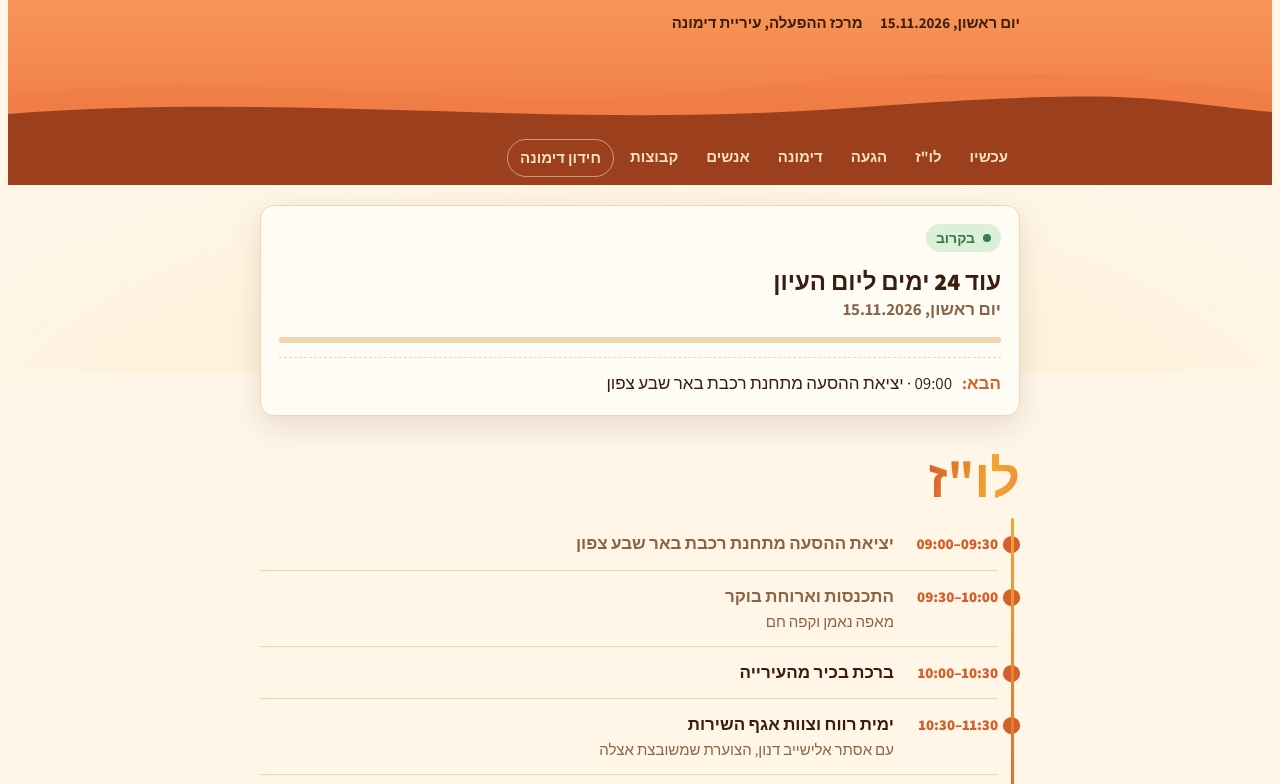
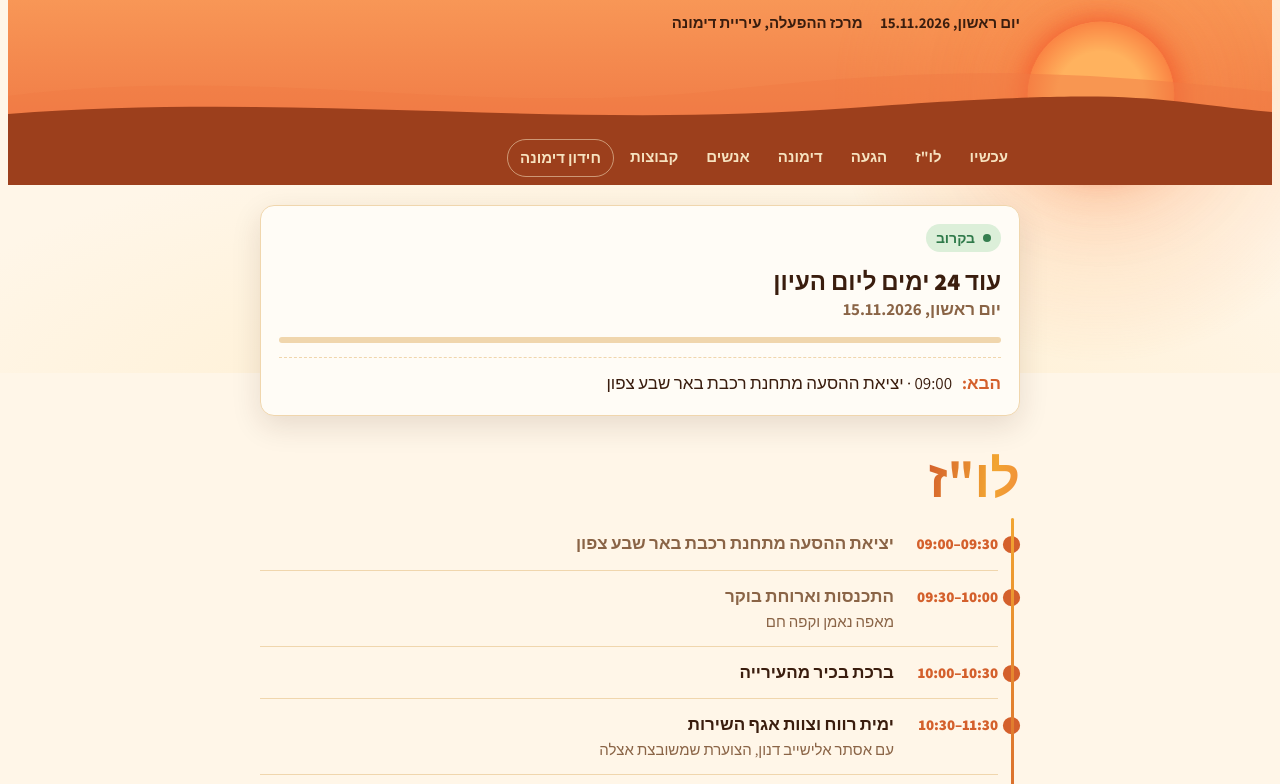
Before and after one commit to menashsoffer/Dimona_Muni, a website built with Vite: page index.html in a window 1280 px wide. Shown: the part 427-1211 px from the top of the page. Built offline with nearby package versions, Linux system fonts and the light colour scheme; animation ran at ten frames a second; a web font is replaced by a local one.

Commit message:
Scrolling sun on every page, remove the return shuttle card (#5)
* Remove the return shuttle card

Co-Authored-By: Claude Opus 5.5 (1M context) <noreply@anthropic.com>
Claude-Session: https://claude.ai/code/session_0198Wqs3sDvMEF5dwnSsTK2P

* Replace the hero arc with a sun that rises and sets as you scroll

The sun rises from behind the hero dunes on the right, climbs overhead mid-page
and sets low on the left, growing larger and redder near the horizon. It runs on
every page, sits behind the content, and stays still under reduced motion.

Co-Authored-By: Claude Opus 5.5 (1M context) <noreply@anthropic.com>
Claude-Session: https://claude.ai/code/session_0198Wqs3sDvMEF5dwnSsTK2P

---------

Co-authored-by: Claude <noreply@anthropic.com>

```diff
--- a/index.html
+++ b/index.html
@@ -12,10 +12,6 @@
 <body>
 <div class="skyfx" aria-hidden="true"></div>
 <header class="hero" dir="rtl">
-  <svg class="arc" viewBox="0 0 260 140" aria-hidden="true">
-    <path d="M10 130 A120 120 0 0 1 250 130" fill="none" stroke="currentColor" stroke-width="1.5" stroke-dasharray="3 6" opacity=".55"/>
-    <circle id="sun" cx="250" cy="130" r="14" fill="#fff3c4" stroke="currentColor" stroke-width="1.5"/>
-  </svg>
   <div class="in">
     <div class="lockup"><a href="index.html" class="partner"><img src="assets/logo-tzoarim.png" alt="צוערים לשלטון המקומי" class="lg-t"></a><a href="index.html" class="partner"><img src="assets/logo-dimona.png" alt="עיריית דימונה" class="lg-d"></a></div>
     <h1>מהתלונה<br>לתובנה</h1>
@@ -49,15 +45,10 @@
     <h2>הגעה</h2>
     <div class="how">
       <div class="card">
-        <span class="when">09:00 · הסעה הלוך</span>
+        <span class="when">09:00 · הסעה</span>
         <h3>תחנת רכבת באר שבע צפון</h3>
         <p class="warn">ההסעה יוצאת בדיוק ב-9:00, ואיחורים לא יתקבלו בברכה 🙂</p>
         <div class="btns"><a class="btn" href="https://waze.com/ul?q=%D7%AA%D7%97%D7%A0%D7%AA%20%D7%A8%D7%9B%D7%91%D7%AA%20%D7%91%D7%90%D7%A8%20%D7%A9%D7%91%D7%A2%20%D7%A6%D7%A4%D7%95%D7%9F&navigate=yes" target="_blank" rel="noopener">ניווט ב-Waze</a><a class="btn ghost" href="https://www.google.com/maps/search/?api=1&query=%D7%AA%D7%97%D7%A0%D7%AA%20%D7%A8%D7%9B%D7%91%D7%AA%20%D7%91%D7%90%D7%A8%20%D7%A9%D7%91%D7%A2%20%D7%A6%D7%A4%D7%95%D7%9F" target="_blank" rel="noopener">Google Maps</a></div>
-      </div>
-      <div class="card">
-        <span class="when">15:30 · הסעה חזור</span>
-        <h3>חזרה לתחנת רכבת באר שבע צפון</h3>
-        <p>בסיום היום ההסעה יוצאת ממרכז ההפעלה בחזרה לתחנה.</p>
       </div>
       <div class="card">
         <span class="when">הגעה עצמית</span>
--- a/src/features/now/panel.ts
+++ b/src/features/now/panel.ts
@@ -1,18 +1,10 @@
-// The live "now" panel, the sun on the hero arc, and the "how it will look at 11:00" demo button.
+// The live "now" panel, and the "how it will look at 11:00" demo button.
 import { DAY } from "../../content/event.ts";
 import { byId } from "../../core/dom.ts";
 import { daysUntil, israelNow, toMinutes } from "../../core/time.ts";
 import { nowState } from "./state.ts";
 
 const DEMO_LABEL = "תצוגה לדוגמה: איך האתר ייראה ב-11:00 ביום עצמו";
-
-function placeSun(f: number): void {
-  const a = Math.PI * (1 - Math.max(0, Math.min(1, f)));
-  // RTL: the day starts on the right (east).
-  const sun = byId("sun");
-  sun.setAttribute("cx", (130 + 120 * Math.cos(Math.PI - a)).toFixed(1));
-  sun.setAttribute("cy", (130 - 120 * Math.sin(a)).toFixed(1));
-}
 
 export function startNowPanel(items: HTMLLIElement[]): void {
   let demoMin: number | null = null;
@@ -26,7 +18,6 @@ export function startNowPanel(items: HTMLLIElement[]): void {
     byId("nextRow").hidden = !s.next;
     byId("nextText").textContent = s.next ?? "";
     byId("prog").style.width = `${Math.round(s.progress * 100)}%`;
-    placeSun(s.sun);
     items.forEach((li, k) => {
       li.classList.toggle("done", k < s.done && k !== s.current);
       li.classList.toggle("is-now", k === s.current);
--- a/src/features/now/state.ts
+++ b/src/features/now/state.ts
@@ -12,7 +12,6 @@ export interface NowState {
   time: string;
   next?: string;
   progress: number; // 0–1 through the current slot
-  sun: number; // 0–1 through the day
   current: number; // index of the current slot, -1 if none
   done: number; // slots before this index are over
 }
@@ -25,13 +24,13 @@ export function nowState(daysLeft: number, min: number): NowState {
     const title = daysLeft === 1 ? "נפגשים מחר ב-9:00 בבאר שבע צפון"
       : daysLeft === 2 ? "עוד יומיים ליום העיון"
       : `עוד ${daysLeft} ימים ליום העיון`;
-    return { label: daysLeft === 1 ? "מחר" : "בקרוב", title, time: DATE_LINE, next: slotLine(0), progress: 0, sun: 0, current: -1, done: 0 };
+    return { label: daysLeft === 1 ? "מחר" : "בקרוב", title, time: DATE_LINE, next: slotLine(0), progress: 0, current: -1, done: 0 };
   }
   if (daysLeft < 0 || min >= END) {
-    return { label: "הסתיים", title: "תודה שהייתם איתנו", time: "מהתלונה לתובנה · דימונה, 15.11.2026", progress: 1, sun: 1, current: -1, done: SCHEDULE.length };
+    return { label: "הסתיים", title: "תודה שהייתם איתנו", time: "מהתלונה לתובנה · דימונה, 15.11.2026", progress: 1, current: -1, done: SCHEDULE.length };
   }
   if (min < START) {
-    return { label: "הבוקר", title: "ההסעה יוצאת ב-9:00 מבאר שבע צפון", time: "", progress: 0, sun: 0, current: -1, done: 0 };
+    return { label: "הבוקר", title: "ההסעה יוצאת ב-9:00 מבאר שבע צפון", time: "", progress: 0, current: -1, done: 0 };
   }
   const i = SCHEDULE.findIndex((r) => min >= toMinutes(r.from) && min < toMinutes(r.to));
   const r = SCHEDULE[i];
@@ -42,7 +41,6 @@ export function nowState(daysLeft: number, min: number): NowState {
     time: `${r.from}–${r.to}${r.note ? ` · ${r.note}` : ""}`,
     next: i + 1 < SCHEDULE.length ? slotLine(i + 1) : undefined,
     progress: (min - from) / (to - from),
-    sun: (min - START) / (END - START),
     current: i,
     done: i,
   };
--- /dev/null
+++ b/src/features/sun/sun.css
@@ -0,0 +1,17 @@
+/* The scrolling sun. It sits above the hero sky but behind the dunes, the hero text and the page content.
+   --e is its elevation: 0 on the horizon (large, deep orange), 1 overhead (smaller, pale and bright). */
+.sun{position:fixed;top:0;left:0;z-index:1;pointer-events:none;--e:0;
+  width:clamp(64px,13vw,120px);aspect-ratio:1;will-change:transform}
+.sun-disc,.sun-halo{position:absolute;border-radius:50%;inset:0;
+  scale:calc(1.22 - .22 * var(--e))}
+.sun-disc{
+  --core:color-mix(in oklab,#ffb25e,#fffdf2 calc(var(--e) * 100%));
+  --rim:color-mix(in oklab,#f2552a,#ffd36e calc(var(--e) * 100%));
+  background:radial-gradient(circle,var(--core) 0%,var(--core) 42%,color-mix(in oklab,var(--core),var(--rim)) 70%,var(--rim) 94%,transparent 100%);
+  box-shadow:0 0 18px 4px color-mix(in oklab,var(--rim) 70%,transparent),0 0 60px 18px color-mix(in oklab,var(--rim) 35%,transparent)}
+.sun-halo{inset:-140%;
+  background:radial-gradient(circle,color-mix(in oklab,#ffc46b 45%,transparent) 0%,color-mix(in oklab,#ff9a4d 18%,transparent) 35%,transparent 68%);
+  opacity:calc(.55 + .35 * (1 - var(--e)))}
+/* Keep the dunes, hero text and content in front of the sun. */
+.dunes{z-index:1}
+main,footer{position:relative;z-index:2}
--- /dev/null
+++ b/src/features/sun/sun.ts
@@ -0,0 +1,46 @@
+// A sun that rises on the right (east) as the page starts, climbs overhead mid-page
+// and sets on the left at the bottom, warming as it nears the horizon.
+import "./sun.css";
+
+const reducedMotion = (): boolean => matchMedia("(prefers-reduced-motion: reduce)").matches;
+
+export function mountSun(): void {
+  const sun = document.createElement("div");
+  sun.className = "sun";
+  sun.setAttribute("aria-hidden", "true");
+  sun.innerHTML = '<span class="sun-halo"></span><span class="sun-disc"></span>';
+  document.body.prepend(sun);
+
+  const root = document.documentElement;
+  let queued = false;
+
+  // It rises from behind the hero dunes and sets low on the left at the bottom of the page.
+  const hero = document.querySelector<HTMLElement>(".hero");
+  let riseY = 0;
+  const measure = (): void => {
+    riseY = hero ? hero.offsetTop + hero.offsetHeight - 36 : innerHeight * 0.7;
+  };
+
+  function place(p: number): void {
+    const elevation = Math.sin(Math.PI * p); // 0 at the horizon, 1 overhead
+    const horizon = riseY + (innerHeight * 0.95 - riseY) * p;
+    const y = horizon - (horizon - innerHeight * 0.16) * elevation;
+    const x = innerWidth * (0.86 - 0.72 * p);
+    sun.style.transform = `translate(${x.toFixed(1)}px, ${y.toFixed(1)}px) translate(-50%, -50%)`;
+    sun.style.setProperty("--e", elevation.toFixed(3));
+  }
+
+  measure();
+  if (reducedMotion()) { place(0.3); return; }
+
+  function frame(): void {
+    queued = false;
+    const max = Math.max(1, root.scrollHeight - innerHeight);
+    place(Math.min(1, Math.max(0, scrollY / max)));
+  }
+  addEventListener("scroll", () => {
+    if (!queued) { queued = true; requestAnimationFrame(frame); }
+  }, { passive: true });
+  addEventListener("resize", () => { measure(); frame(); });
+  frame();
+}
--- a/src/pages/groups.ts
+++ b/src/pages/groups.ts
@@ -6,8 +6,10 @@ import { byId } from "../core/dom.ts";
 import { renderNav } from "../core/nav.ts";
 import { revealOnScroll, scrollEffects } from "../core/scroll.ts";
 import { renderGroups } from "../features/groups/cards.ts";
+import { mountSun } from "../features/sun/sun.ts";
 
 renderNav("groups");
+mountSun();
 renderGroups(byId("groupGrid"));
 scrollEffects();
 revealOnScroll(".card");
--- a/src/pages/home.css
+++ b/src/pages/home.css
@@ -1,6 +1,4 @@
-/* Home page bits that belong to no feature: sun arc, arrival, Ma'afe Ne'eman logo, link cards, demo button. */
-.arc{position:absolute;inset-inline-end:-20px;top:120px;width:260px;height:140px;opacity:.9;pointer-events:none}
-@media (max-width:560px){.arc{width:180px;height:100px;top:auto;bottom:70px;inset-inline-end:-10px;opacity:.6}}
+/* Home page bits that belong to no feature: arrival, Ma'afe Ne'eman logo, link cards, demo button. */
 .how{display:grid;gap:12px}
 .warn{font-weight:700}
 .vendor{display:flex;align-items:center;gap:10px;flex-wrap:wrap}
--- a/src/pages/home.ts
+++ b/src/pages/home.ts
@@ -13,8 +13,10 @@ import { revealOnScroll, scrollEffects } from "../core/scroll.ts";
 import { startNowPanel } from "../features/now/panel.ts";
 import { fillTimeline, renderSchedule } from "../features/schedule/schedule.ts";
 import { mountPlayer } from "../features/video/player.ts";
+import { mountSun } from "../features/sun/sun.ts";
 
 renderNav("home");
+mountSun();
 mountPlayer(byId("video"), VIDEO);
 
 const list = byId("sched");
--- a/src/pages/people.ts
+++ b/src/pages/people.ts
@@ -6,8 +6,10 @@ import { byId } from "../core/dom.ts";
 import { renderNav } from "../core/nav.ts";
 import { revealOnScroll, scrollEffects } from "../core/scroll.ts";
 import { renderPeople } from "../features/people/cards.ts";
+import { mountSun } from "../features/sun/sun.ts";
 
 renderNav("people");
+mountSun();
 renderPeople(byId("peopleGrid"));
 scrollEffects();
 revealOnScroll(".card");
--- a/src/pages/quiz.ts
+++ b/src/pages/quiz.ts
@@ -7,7 +7,9 @@ import { byId } from "../core/dom.ts";
 import { renderNav } from "../core/nav.ts";
 import { scrollEffects } from "../core/scroll.ts";
 import { startQuiz } from "../features/quiz/quiz.ts";
+import { mountSun } from "../features/sun/sun.ts";
 
 renderNav("quiz");
+mountSun();
 scrollEffects();
 startQuiz(byId("stage"), QUIZ);
```
